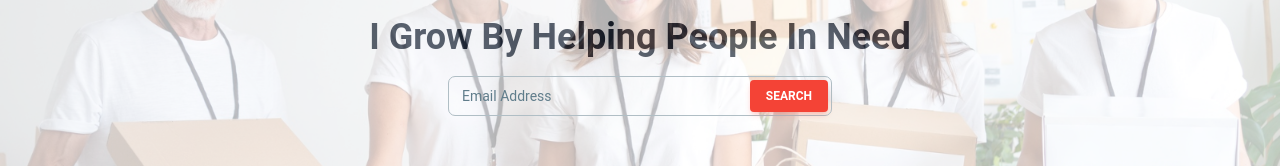
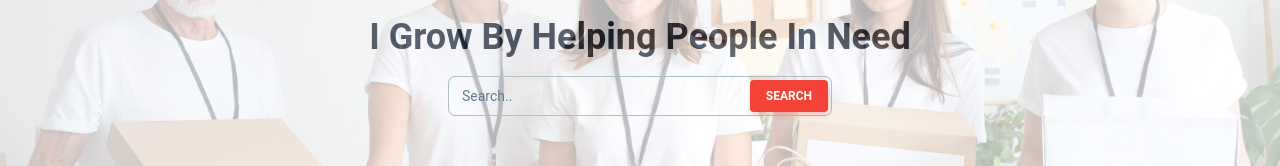
Before and after one commit to mstsurnalyakter/donation-campaign, a React (Vite) app: page / in a window 1280 px wide. Shown: the part 258-424 px from the top of the page. Built offline with nearby package versions, Linux system fonts and the light colour scheme; no server answers.

Commit message:
search functionally added

```diff
--- a/src/components/Banner/Banner.jsx
+++ b/src/components/Banner/Banner.jsx
@@ -2,9 +2,10 @@ import React from "react";
 
 import { Button, Input, Typography } from "@material-tailwind/react";
 
-const Banner = () => {
-  const [email, setEmail] = React.useState("");
-  const onChange = ({ target }) => setEmail(target.value);
+const Banner = ({ setValue, handleSearch, value }) => {
+  const clearInput = () => {
+    setValue("");
+  };
   return (
     <div className="h-[450px] relative flex justify-center items-center flex-col">
       <div className="absolute inset-0 bg-[url('/images/bg.png')] bg-cover bg-center bg-no-repeat opacity-30"></div>
@@ -14,16 +15,20 @@ const Banner = () => {
       </Typography>
       <div className="relative flex w-full max-w-[24rem]">
         <Input
-          type="email"
-          label="Email Address"
-          value={email}
-          onChange={onChange}
+          type="text"
+          label="Search.."
+          value={value}
+          onChange={(e) => setValue(e.target.value)}
           className="pr-20"
           containerProps={{
             className: "min-w-0",
           }}
         />
         <Button
+          onClick={() => {
+            handleSearch();
+            clearInput();
+          }}
           size="sm"
           color="red"
           className="!absolute right-1 top-1 rounded"
--- a/src/components/CategoryList/CategoryList.jsx
+++ b/src/components/CategoryList/CategoryList.jsx
@@ -1,16 +1,16 @@
 
-import useDonationData from '../../Hooks/useDonationData';
+// import useDonationData from '../../Hooks/useDonationData';
 import CardDefault from '../Card/CardDefault';
 
-const CategoryList = () => {
-    const { data, loading } = useDonationData();
+const CategoryList = ({ filterData }) => {
+  // const { data, loading } = useDonationData();
   return (
     <div className="grid grid-cols-1 md:grid-cols-2 lg:grid-cols-4  gap-6 mx-auto max-w-7xl mt-16 px-10 lg:px-5">
-      {data.map((item) => (
+      {filterData.map((item) => (
         <CardDefault key={item.id} item={item} />
       ))}
     </div>
   );
-}
+};
 
 export default CategoryList
--- a/src/components/DonationCard/DonationCard.jsx
+++ b/src/components/DonationCard/DonationCard.jsx
@@ -9,11 +9,9 @@ import {
 const DonationCard = ({ donation }) => {
 
   const {
-    id,
     title,
     category,
     image,
-    description,
     price,
     cardBg,
     textColor,
--- a/src/pages/Donation/Donation.jsx
+++ b/src/pages/Donation/Donation.jsx
@@ -17,7 +17,6 @@ const Donation = () => {
     } else {
       setShow(donations.length);
     }
-    // setShow(donations.length);
     console.log(showAllBtn);
   };
 
--- a/src/pages/Home/Home.jsx
+++ b/src/pages/Home/Home.jsx
@@ -1,13 +1,34 @@
+import { useEffect, useState } from "react";
 import Banner from "../../components/Banner/Banner";
 import CategoryList from "../../components/CategoryList/CategoryList";
+import useDonationData from "../../Hooks/useDonationData";
 
 const Home = () => {
+  const [value, setValue] = useState("");
+  const { data, loading } = useDonationData();
+  const [filterData, setFilterData] = useState([]);
+
+  useEffect(() => {
+    setFilterData(data);
+  }, [data]);
+
+  const handleSearch = () => {
+    if (value.trim() !== "") {
+      const filtered = data.filter((item) =>
+        item.category.toLowerCase().includes(value.toLowerCase())
+      );
+      setFilterData(filtered);
+    } else {
+      setFilterData(data);
+    }
+  };
+
   return (
     <div>
-      <Banner/>
-      <CategoryList/>
+      <Banner value={value} setValue={setValue} handleSearch={handleSearch} />
+      <CategoryList filterData={filterData} />
     </div>
   );
-}
+};
 
-export default Home
+export default Home;
```
